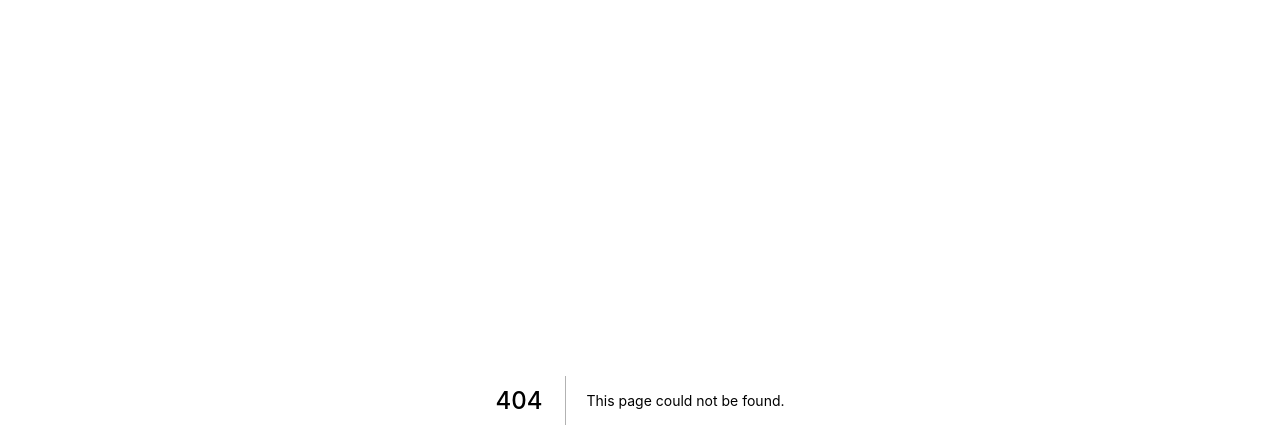
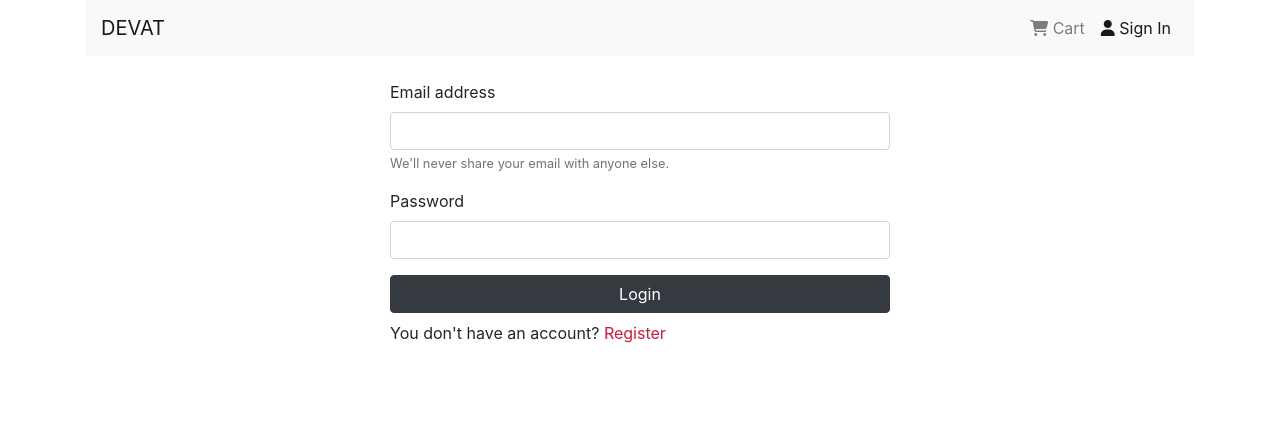
Before and after one commit to jrarkaan/ecommerce-NextJs, a Next.js app: page /signin in a window 1280 px wide. Before the commit this address had no page. Shown: the top 448 px of the page. Built offline with nearby package versions, Linux system fonts and the light colour scheme.

Commit message:
first commit

```diff
--- /dev/null
+++ b/components/Layout.js
@@ -0,0 +1,13 @@
+import React from 'react';
+import Navbar from './Navbar.js';
+
+const Layout = ({ children }) => {
+   return (
+      <div className="container">
+         <Navbar />
+         {children}
+      </div>
+   )
+}
+
+export default Layout;
--- /dev/null
+++ b/components/Navbar.js
@@ -0,0 +1,60 @@
+import React from 'react';
+import Link from 'next/link';
+import { useRouter } from 'next/router';
+
+const Navbar = () => {
+   const router = useRouter();
+   const isActive = (r)=>{
+      if(r === router.pathname){
+         return " active";
+      }else{
+         return "";
+      }
+   }
+
+   return (
+      <nav className="navbar navbar-expand-lg navbar-light bg-light">
+         <Link href="/">
+            <a className="navbar-brand">DEVAT</a>
+         </Link>
+
+         <button className="navbar-toggler" type="button" data-toggle="collapse" data-target="#navbarNavDropdown" aria-controls="navbarNavDropdown" aria-expanded="false" aria-label="Toggle navigation">
+            <span className="navbar-toggler-icon"></span>
+         </button>
+
+         <div className="collapse navbar-collapse justify-content-end" id="navbarNavDropdown">
+            <ul className="navbar-nav">
+               <li className="nav-item">
+                  <Link href="/cart">
+                     <a className={"nav-link" + isActive('/cart')}>
+                        <i className="fas fa-shopping-cart" aria-hidden="true"></i> Cart
+                     </a>
+                  </Link>
+               </li>
+
+
+               <li className="nav-item">
+                  <Link href="/signin">
+                     <a className={"nav-link" + isActive('/signin')}>
+                        <i className="fas fa-user" aria-hidden="true"></i> Sign In
+                     </a>
+                  </Link>
+               </li>
+               {/* <li className="nav-item dropdown">
+                  <a className="nav-link dropdown-toggle" href="#" id="navbarDropdownMenuLink" role="button" data-toggle="dropdown" aria-haspopup="true" aria-expanded="false">
+                    Username
+                  </a>
+                  <div className="dropdown-menu" aria-labelledby="navbarDropdownMenuLink">
+                     <a className="dropdown-item" href="#">Profile</a>
+                     <a className="dropdown-item" href="#">Logout</a>
+                  </div>
+               </li> */}
+
+            </ul>
+         </div>
+
+      </nav>
+   );
+}
+
+export default Navbar;
--- a/package.json
+++ b/package.json
@@ -8,6 +8,9 @@
     "start": "next start"
   },
   "dependencies": {
+    "bcrypt": "^5.0.0",
+    "jsonwebtoken": "^8.5.1",
+    "mongoose": "^5.11.15",
     "next": "10.0.6",
     "react": "17.0.1",
     "react-dom": "17.0.1"
--- a/pages/_app.js
+++ b/pages/_app.js
@@ -1,7 +1,12 @@
-import '../styles/globals.css'
+import '../styles/globals.css';
+import Layout from '../components/Layout.js';
 
 function MyApp({ Component, pageProps }) {
-  return <Component {...pageProps} />
+  return(
+    <Layout>
+      <Component {...pageProps} />
+    </Layout>
+  )
 }
 
-export default MyApp
+export default MyApp;
--- /dev/null
+++ b/pages/_document.js
@@ -0,0 +1,24 @@
+import Document, { Html, Head, Main, NextScript } from 'next/document';
+
+class MyDocument extends Document{
+   render(){
+      return(
+         <Html lang="en">
+            <Head>
+               <meta name="description" content="E-Commerce website with Next.Js" />
+               <link rel="stylesheet" href="https://cdn.jsdelivr.net/npm/bootstrap@4.6.0/dist/css/bootstrap.min.css"></link>
+               <script src="https://code.jquery.com/jquery-3.5.1.slim.min.js"></script>
+               <script src="https://cdn.jsdelivr.net/npm/popper.js@1.16.1/dist/umd/popper.min.js"></script>
+               <script src="https://cdn.jsdelivr.net/npm/bootstrap@4.6.0/dist/js/bootstrap.min.js"></script>
+               <script src="https://kit.fontawesome.com/a076d05399.js"></script>
+            </Head>
+            <body>
+               <Main />
+               <NextScript />
+            </body>
+         </Html>
+      );
+   }
+}
+
+export default MyDocument;
--- /dev/null
+++ b/pages/signin.js
@@ -0,0 +1,35 @@
+import Head from 'next/head';
+import Link from 'next/link';
+
+const Signin = () => {
+   return (
+      <div>
+         <Head>
+            <title>Sign In Page</title>
+         </Head>
+
+         <form className="mx-auto my-4" style={{ maxWidth: '500px' }}>
+
+            <div className="form-group">
+               <label for="exampleInputEmail1">Email address</label>
+               <input type="email" className="form-control" id="exampleInputEmail1" aria-describedby="emailHelp" />
+               <small id="emailHelp" className="form-text text-muted">We'll never share your email with anyone else.</small>
+            </div>
+
+            <div className="form-group">
+               <label for="exampleInputPassword1">Password</label>
+               <input type="password" className="form-control" id="exampleInputPassword1" />
+            </div>
+
+            <button type="submit" className="btn btn-dark w-100">Login</button>
+
+            <p className="my-2">You don't have an account?
+               <Link href="/register"><a style={{ color: 'crimson' }}> Register</a></Link>
+            </p>
+         </form>
+      </div>
+
+   );
+}
+
+export default Signin;
```
Also changed, not shown: pages/cart.js (added, +7 -0 lines), pages/index.js (+1 -60 lines), pages/product.js (added, +7 -0 lines), pages/register.js (added, +7 -0 lines), 1 other file (tests, documents, lock files or other folders).
